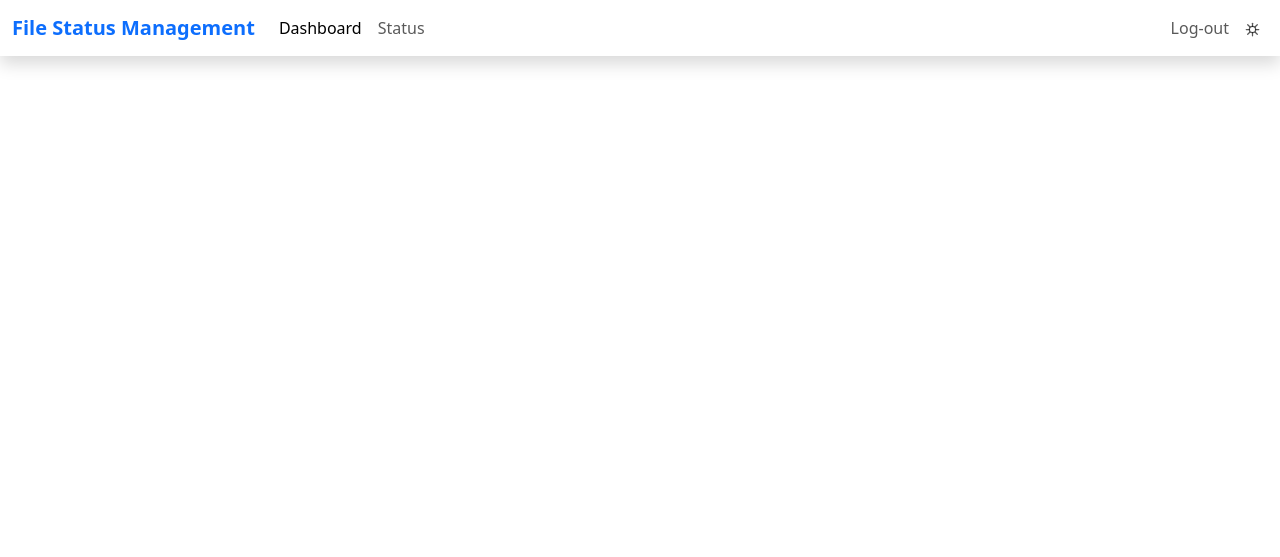
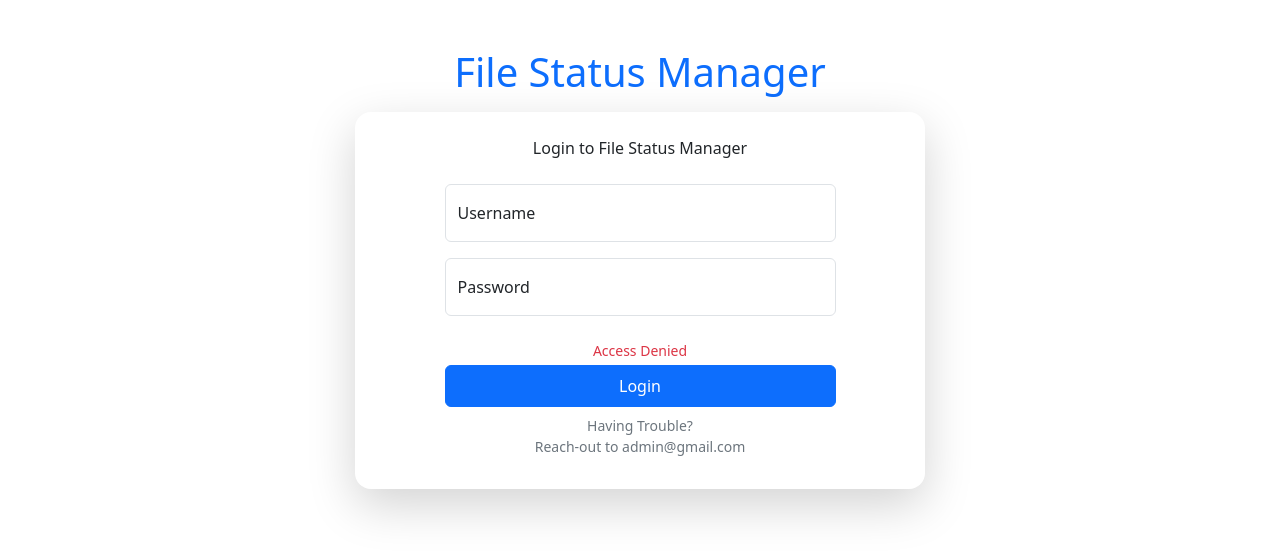
Before and after one commit to MohanKrishnaHB/fileStatusManagement, a Django app: page / in a window 1280 px wide. Shown: the top 557 px of the page. Run offline with Django 5.2, Linux system fonts and the light colour scheme; a user stored in the database is signed in.

Commit message:
implemented render dashboard for respective user role

```diff
--- a/fileStatusManagement/client/models.py
+++ b/fileStatusManagement/client/models.py
@@ -12,6 +12,13 @@ class CustomUser(AbstractUser):
     def __str__(self):
         return self.email
 
+    def isChamp(self):
+        return self.role == 'champ'
+    def isClient(self):
+        return self.role == 'client'
+    def isLead(self):
+        return self.role == 'lead'
+
 class Client(models.Model):
     name = models.CharField(max_length=100, unique=True)
 
--- a/fileStatusManagement/file/views.py
+++ b/fileStatusManagement/file/views.py
@@ -1,6 +1,14 @@
-from django.shortcuts import render
+from django.shortcuts import render, redirect
 from django.contrib.auth.decorators import login_required
+from django.contrib.auth import logout
 
 @login_required
 def dashboard(request):
-    return render(request, 'viewer/dashboard.html')
+    user = request.user
+    if user.isChamp():
+        return render(request, 'champ/dashboard.html')
+    elif user.isClient():
+        return render(request, 'client/dashboard.html')
+    else:
+        logout(request)
+        return render(request, 'login.html', {'error': 'Access Denied'})
--- a/fileStatusManagement/templates/login.html
+++ b/fileStatusManagement/templates/login.html
@@ -50,7 +50,7 @@
                                 <button type="submit" class="btn btn-primary btn-block py-2">Login</button>
                             </div>
                             <div class="d-grid">
-                                <span class="small text-secondary text-center">Having Trouble? <br />Reach-out to mohankrishnahb@gmail.com</span>
+                                <span class="small text-secondary text-center">Having Trouble? <br />Reach-out to admin@gmail.com</span>
                             </div>
                         </form>
                     </div>
```
Also changed, not shown: fileStatusManagement/db.sqlite3, fileStatusManagement/templates/client/dashboard.html (renamed from fileStatusManagement/templates/viewer/dashboard.html).
